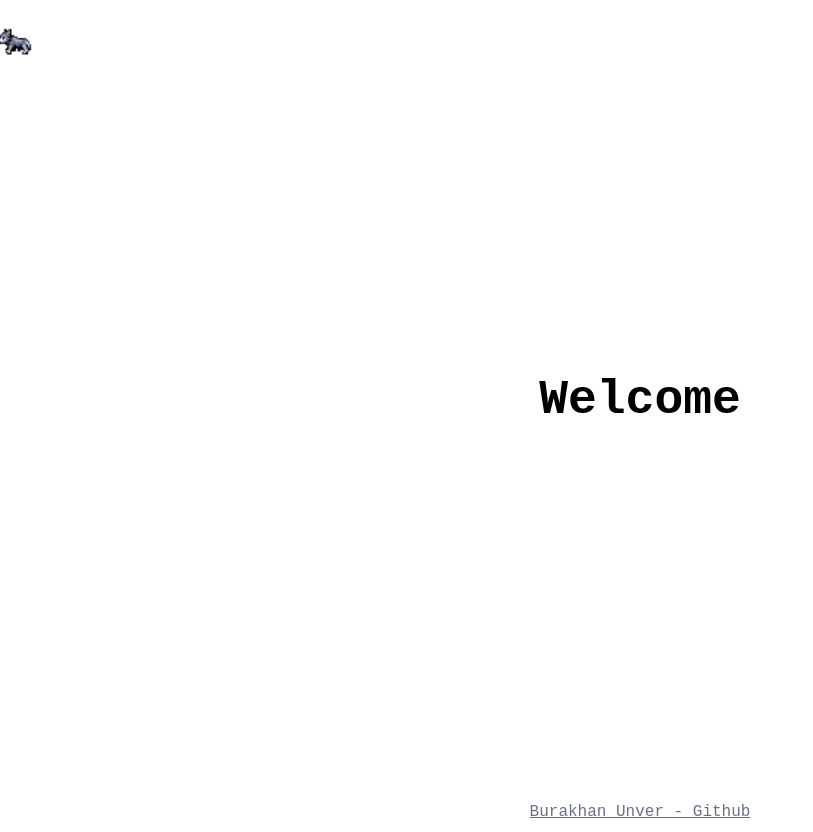
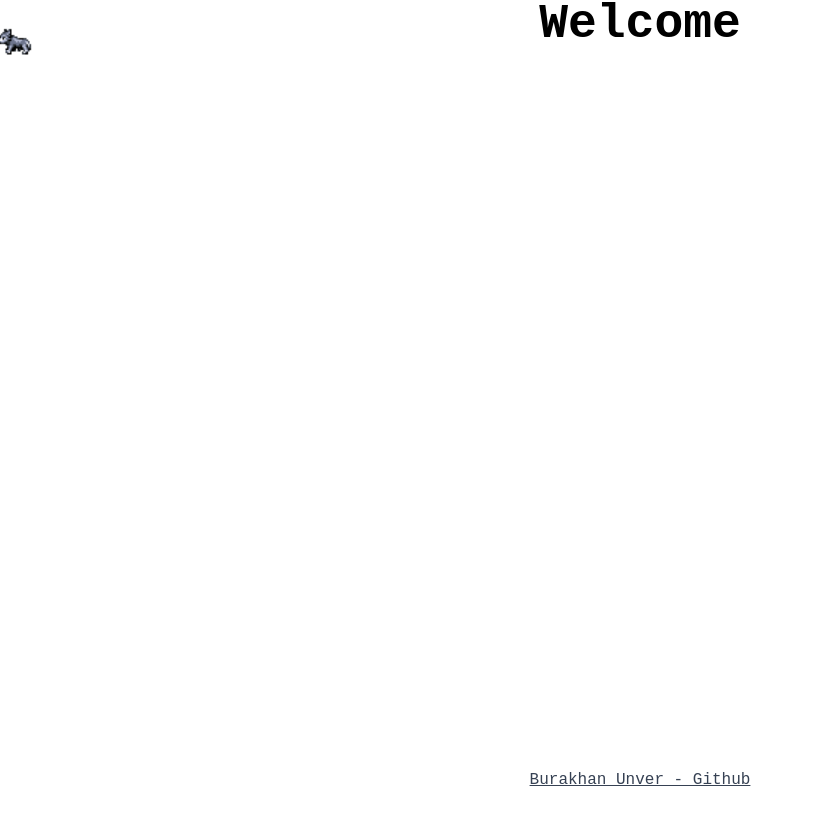
Before and after one commit to brkunver/brkunver.github.io, an Astro site: page / in a window 1280 px wide. Shown: the whole page, without its empty margins (0-813 px from the left). After the commit the page ends 800 px from the top, so only its background shows below. Built offline with nearby package versions, Linux system fonts and the light colour scheme; Astro itself is replaced by a stand-in of ours.

Commit message:
fix styles

```diff
--- a/src/components/footer.astro
+++ b/src/components/footer.astro
@@ -2,5 +2,5 @@
 ---
 
 <footer class="flex justify-center text-center mb-2">
-  <a target="_blank" rel="noopener noreferrer" href="https://github.com/brkunver" class="text-gray-500 underline hover:text-gray-700">Burakhan Unver - Github</a>
+  <a target="_blank" rel="noopener noreferrer" href="https://github.com/brkunver" class="text-gray-700 underline hover:text-gray-900">Burakhan Unver - Github</a>
 </footer>
--- a/src/layouts/Layout.astro
+++ b/src/layouts/Layout.astro
@@ -20,7 +20,7 @@ const { title } = Astro.props
     <link rel="icon" type="image/x-icon" href="/favicon.ico" />
     <title>{title}</title>
   </head>
-  <body class="flex flex-col justify-between">
+  <body class="flex flex-col justify-between min-h-screen">
     <slot />
     <Footer />
   </body>
--- a/src/pages/index.astro
+++ b/src/pages/index.astro
@@ -3,7 +3,7 @@ import Layout from "../layouts/Layout.astro"
 ---
 
 <Layout title="Home">
-  <main class="grid place-content-center min-h-screen">
+  <main class="grid place-content-center">
     <h1 class="font-bold text-5xl">Welcome</h1>
   </main>
 </Layout>
```
